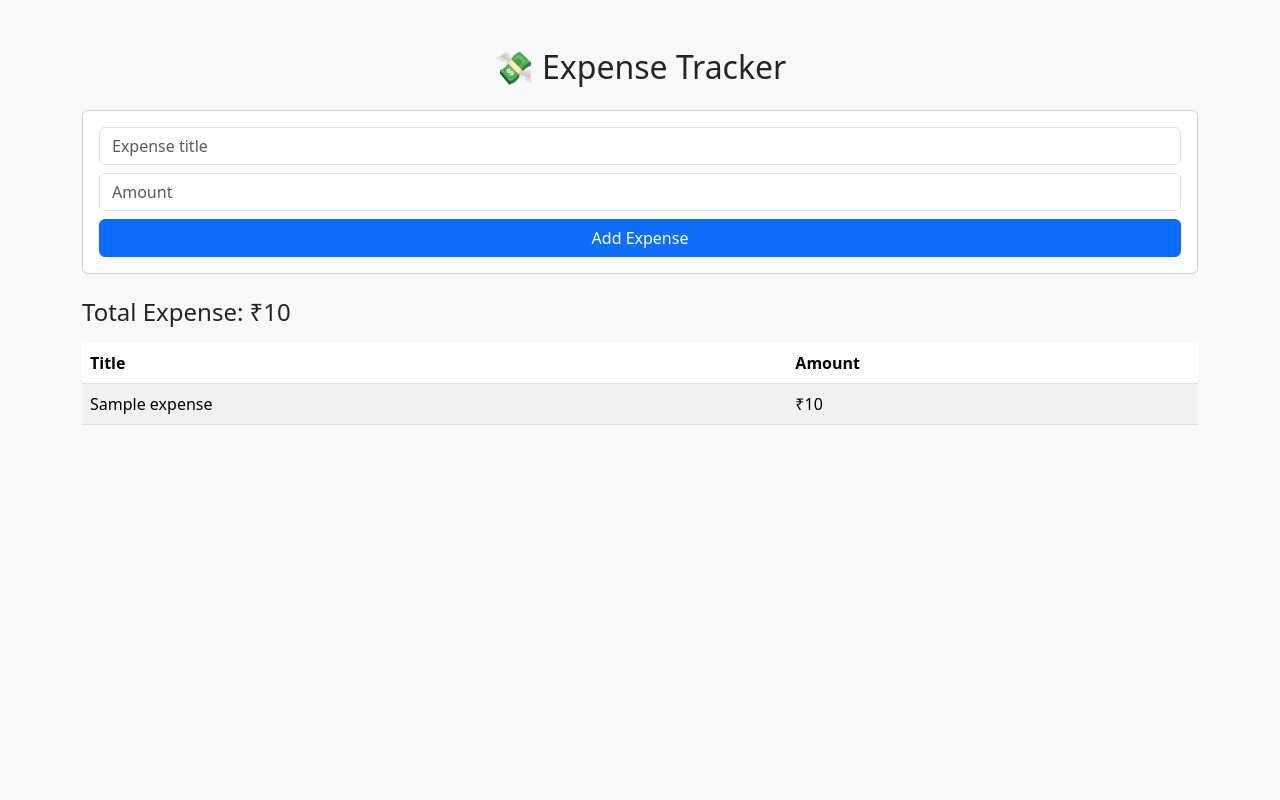
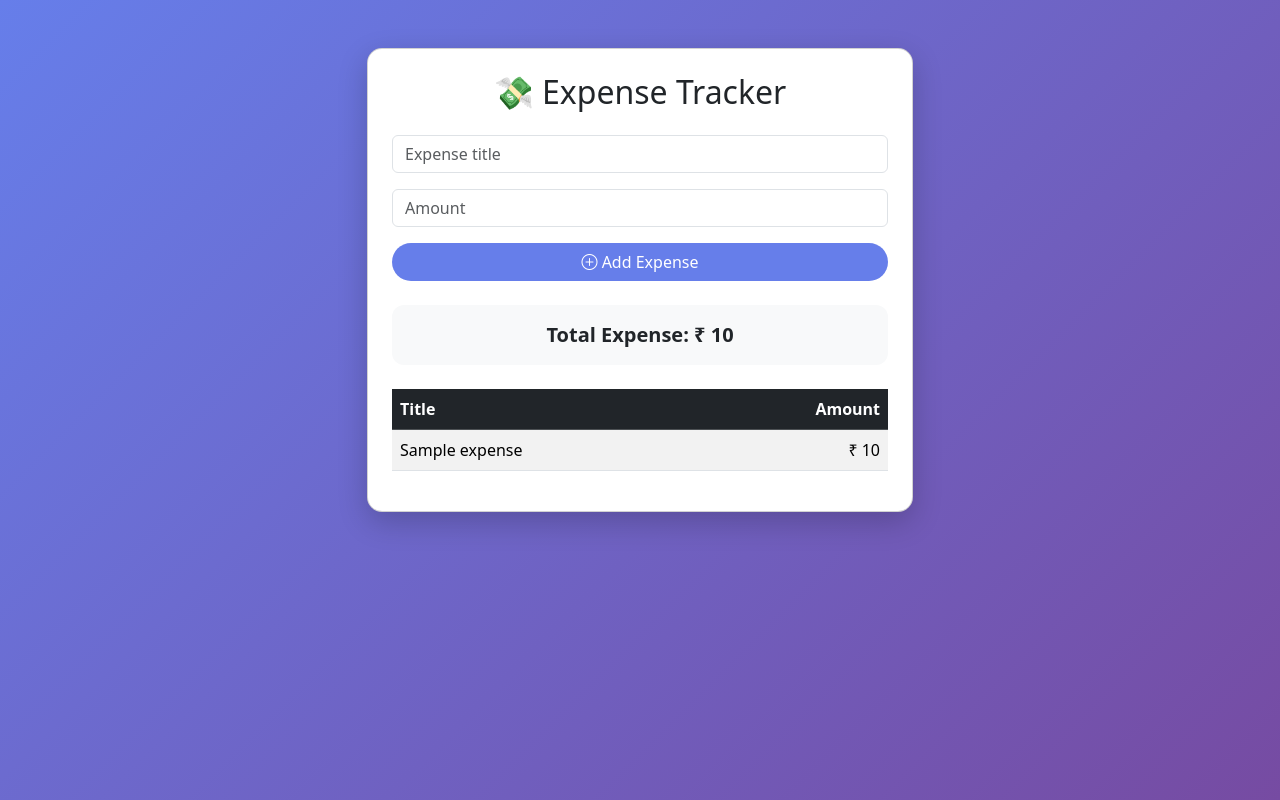
Before and after one commit to PantherCore/expense-tracker, a Flask app: template templates/index.html in a window 1280 px wide. Run offline with Flask 3, Linux system fonts and the light colour scheme; the template is opened without the code that fills it: most values are stand-ins (such as "Sample title", 1, 10 or a date in 2020).

Commit message:
Update expense tracker UI and logic

```diff
--- a/app.py
+++ b/app.py
@@ -3,13 +3,12 @@ import sqlite3
 
 app = Flask(__name__)
 
-# Database connection
+# ---------- Database ----------
 def get_db_connection():
     conn = sqlite3.connect('expenses.db')
     conn.row_factory = sqlite3.Row
     return conn
 
-# Create table (run once)
 def init_db():
     conn = get_db_connection()
     conn.execute("""
@@ -22,13 +21,14 @@ def init_db():
     conn.commit()
     conn.close()
 
+# ---------- Routes ----------
 @app.route('/')
 def index():
     conn = get_db_connection()
     expenses = conn.execute("SELECT * FROM expenses").fetchall()
     total = conn.execute("SELECT SUM(amount) FROM expenses").fetchone()[0]
     conn.close()
-    return render_template('index.html', expenses=expenses, total=total)
+    return render_template('index.html', expenses=expenses, total=total or 0)
 
 @app.route('/add', methods=['POST'])
 def add_expense():
@@ -36,19 +36,16 @@ def add_expense():
     amount = request.form['amount']
 
     conn = get_db_connection()
-    conn.execute("INSERT INTO expenses (title, amount) VALUES (?, ?)", (title, amount))
+    conn.execute(
+        "INSERT INTO expenses (title, amount) VALUES (?, ?)",
+        (title, amount)
+    )
     conn.commit()
     conn.close()
+
     return redirect('/')
 
-
-app = Flask(__name__)
-
-def init_db():
-    # your db creation code
-    pass
-
-init_db()   # <-- IMPORTANT
-
-if __name__ == "__main__":
-    app.run()
+# ---------- Run ----------
+if __name__ == '__main__':
+    init_db()
+    app.run(debug=True)
--- a/templates/index.html
+++ b/templates/index.html
@@ -1,39 +1,110 @@
 <!DOCTYPE html>
-<html>
+<html lang="en">
 <head>
+    <meta charset="UTF-8">
     <title>Expense Tracker</title>
+
+    <!-- Bootstrap -->
     <link href="https://cdn.jsdelivr.net/npm/bootstrap@5.3.2/dist/css/bootstrap.min.css" rel="stylesheet">
+
+    <!-- Icons -->
+    <link href="https://cdn.jsdelivr.net/npm/bootstrap-icons/font/bootstrap-icons.css" rel="stylesheet">
+
+    <style>
+        body {
+            background: linear-gradient(135deg, #667eea, #764ba2);
+            min-height: 100vh;
+        }
+
+        .card {
+            border-radius: 15px;
+            box-shadow: 0 10px 30px rgba(0,0,0,0.2);
+        }
+
+        .btn-custom {
+            background: #667eea;
+            color: white;
+            border-radius: 30px;
+        }
+
+        .btn-custom:hover {
+            background: #5a67d8;
+        }
+
+        .total-box {
+            background: #f8f9fa;
+            border-radius: 12px;
+            padding: 15px;
+            font-size: 20px;
+            font-weight: bold;
+            text-align: center;
+        }
+
+        table tr:hover {
+            background-color: #f1f3f5;
+        }
+    </style>
 </head>
-<body class="bg-light">
 
-<div class="container mt-5">
-    <h2 class="text-center mb-4">💸 Expense Tracker</h2>
+<body>
+<div class="container py-5">
 
-    <form method="POST" action="/add" class="card p-3 mb-4">
-        <input type="text" name="title" placeholder="Expense title" class="form-control mb-2" required>
-        <input type="number" step="0.01" name="amount" placeholder="Amount" class="form-control mb-2" required>
-        <button class="btn btn-primary">Add Expense</button>
+    <div class="row justify-content-center">
+        <div class="col-md-6">
+
+            <div class="card p-4">
+                <h2 class="text-center mb-4">
+                    💸 Expense Tracker
+                </h2>
+
+                <!-- Add Expense Form -->
+                <form method="POST" action="/add">
+                    <div class="mb-3">
+                        <input type="text" name="title" class="form-control"
+                               placeholder="Expense title" required>
+                    </div>
+
+                    <div class="mb-3">
+                        <input type="number" step="0.01" name="amount"
+                               class="form-control"
+                               placeholder="Amount" required>
+                    </div>
+
+                    <button class="btn btn-custom w-100">
+                        <i class="bi bi-plus-circle"></i> Add Expense
+                    </button>
                 </form>
 
-    <h4>Total Expense: ₹{{ total or 0 }}</h4>
+                <!-- Total -->
+                <div class="total-box mt-4">
+                    Total Expense: ₹ {{ total }}
+                </div>
 
-    <table class="table table-striped mt-3">
-        <thead>
+                <!-- Expense Table -->
+                <div class="table-responsive mt-4">
+                    <table class="table table-striped align-middle">
+                        <thead class="table-dark">
                         <tr>
                             <th>Title</th>
-                <th>Amount</th>
+                            <th class="text-end">Amount</th>
                         </tr>
                         </thead>
                         <tbody>
                         {% for expense in expenses %}
                         <tr>
                             <td>{{ expense['title'] }}</td>
-                <td>₹{{ expense['amount'] }}</td>
+                            <td class="text-end">₹ {{ expense['amount'] }}</td>
                         </tr>
                         {% endfor %}
                         </tbody>
                     </table>
                 </div>
 
+            </div>
+
+        </div>
+    </div>
+
+</div>
 </body>
 </html>
```
Lines whose indentation alone changed are shown as unchanged.
